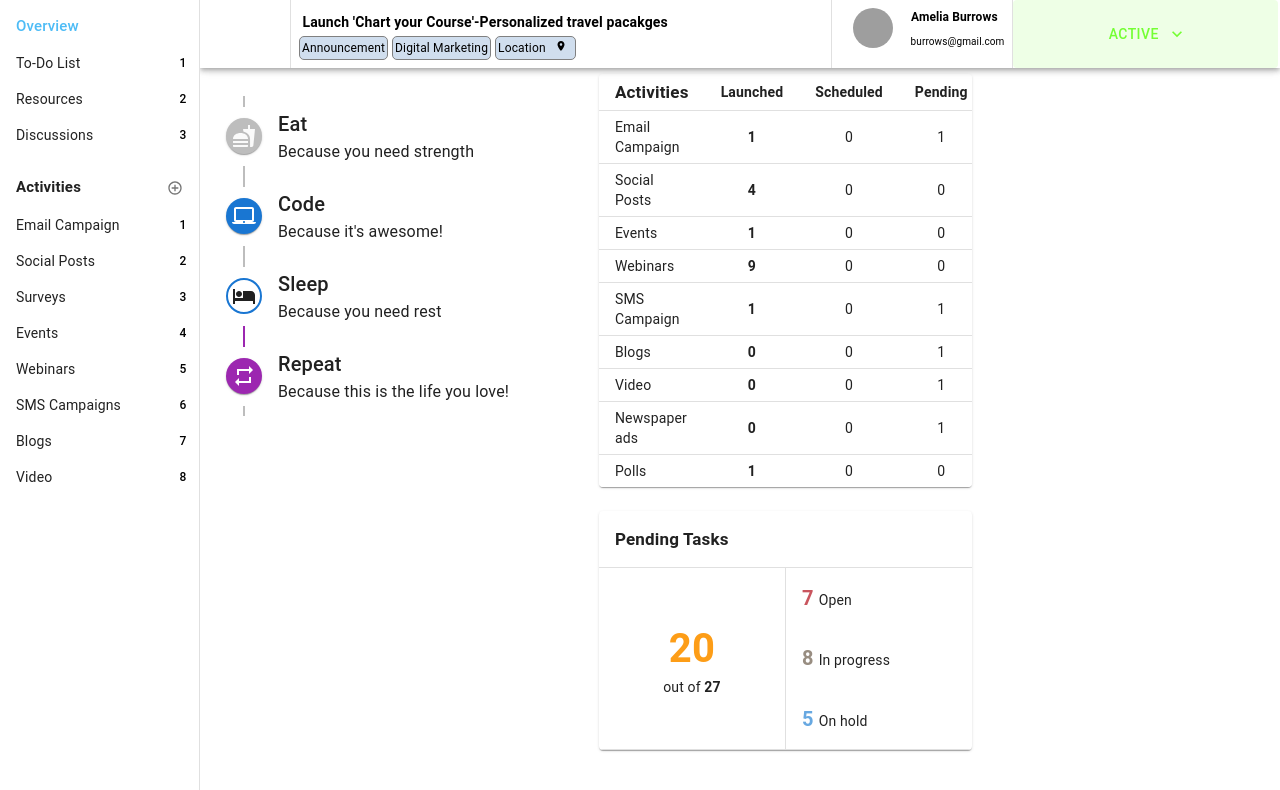
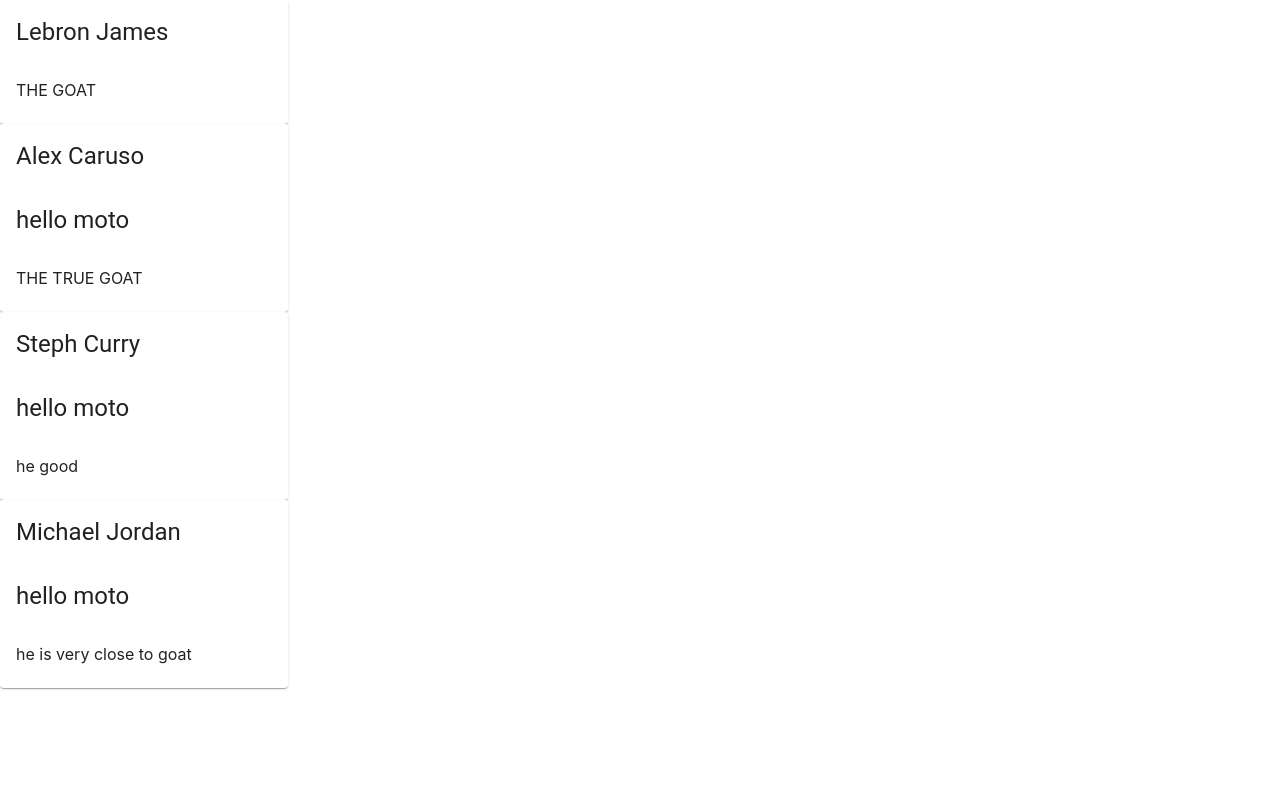
Before and after one commit to jayaramaurigo/aurigo-campaign-manager-app, a React (Create React App) app in the folder campaign-manager-frontend/: page / in a window 1280 px wide. Shown: the top 790 px of the page. Built offline with nearby package versions, Linux system fonts and the light colour scheme; grey boxes are pictures that could not be loaded.

Commit message:
Adding template for cards in TimeLine

```diff
--- /dev/null
+++ b/campaign-manager-frontend/src/components/EventCardTemplate.tsx
@@ -0,0 +1,94 @@
+import * as React from 'react';
+import Box from '@mui/material/Box';
+import Card from '@mui/material/Card';
+import CardActions from '@mui/material/CardActions';
+import CardContent from '@mui/material/CardContent';
+import Button from '@mui/material/Button';
+import Typography from '@mui/material/Typography';
+import { CardHeader, CardMedia } from '@mui/material';
+
+// export default function BasicCard() {
+//   return (
+//     <Card sx={{ minWidth: 275 }}>
+//       <CardContent>
+//         <Typography sx={{ fontSize: 14 }} color="text.secondary" gutterBottom>
+//           Word of the Day
+//         </Typography>
+//         <Typography variant="h5" component="div">
+//           benevolent
+//         </Typography>
+//         <Typography sx={{ mb: 1.5 }} color="text.secondary">
+//           adjective
+//         </Typography>
+//         <Typography variant="body2">
+//           well meaning and kindly.
+//           <br />
+//           {'"a benevolent smile"'}
+//         </Typography>
+//       </CardContent>
+//       <CardActions>
+//         <Button size="small">Learn More</Button>
+//       </CardActions>
+//     </Card>
+//   );
+// }
+
+const MoreDeets = () => {
+    const cardInfo = [
+      {
+        title: "Lebron James",
+        isHead: true,
+        subTitle: "",
+        text: "THE GOAT",
+      },
+      {
+        title: "Alex Caruso",
+        isHead: false,
+        subTitle: "hello moto",
+        text: "THE TRUE GOAT",
+      },
+      {
+        title: "Steph Curry",
+        isHead: false,
+        subTitle: "hello moto",
+        text: "he good",
+      },
+      {
+        title: "Michael Jordan",
+        isHead: false,
+        subTitle: "hello moto",
+        text: "he is very close to goat",
+      },
+    ];
+
+    const renderCard = (card: { title: string; isHead: any; subTitle: string; text: string;}, index: React.Key | null | undefined) => {
+      return (
+        card.isHead?(
+            <Card style={{ width: "18rem" }} key={index} className="box">
+                <CardHeader title={card.title}/>
+                <CardContent>
+                    {card.text}
+                </CardContent>
+            </Card>
+        )
+        :
+        (
+            <Card style={{ width: "18rem" }} key={index} className="box">
+                <CardHeader title={card.title}/>
+                <CardContent>
+                    <Typography variant='h5'>
+                        {card.subTitle}
+                    </Typography>
+                </CardContent>
+                <CardContent>
+                    {card.text}
+                </CardContent>
+            </Card>
+        )
+      );
+    };
+
+    return <div className="grid">{cardInfo.map(renderCard)}</div>;
+  };
+
+export default MoreDeets;
--- a/campaign-manager-frontend/src/components/TimeLine.tsx
+++ b/campaign-manager-frontend/src/components/TimeLine.tsx
@@ -1,9 +1,3 @@
-// import React from "react";
-
-// export default function TimeLine(){
-//     return <>TimeLine</>;
-// };
-
 import * as React from 'react';
 import Timeline from '@mui/lab/Timeline';
 import TimelineItem from '@mui/lab/TimelineItem';
@@ -18,6 +12,16 @@ import HotelIcon from '@mui/icons-material/Hotel';
 import RepeatIcon from '@mui/icons-material/Repeat';
 import Typography from '@mui/material/Typography';
 import { timelineItemClasses } from '@mui/lab/TimelineItem';
+
+function createData(
+    title: string,
+    isHead: boolean,
+    subTitle: string,
+    text: string,
+    icon: string,
+) {
+    return { title, isHead, subTitle, text, icon};
+}
 
 export default function CustomizedTimeLine() {
   return (
--- a/campaign-manager-frontend/src/components/homepage.tsx
+++ b/campaign-manager-frontend/src/components/homepage.tsx
@@ -9,40 +9,42 @@ import Grid from '@mui/material/Grid';
 import CssBaseline from '@mui/material/CssBaseline';
 import Toolbar from '@mui/material/Toolbar';
 import TimeLine from "./TimeLine";
+import BasicCard from "./EventCardTemplate";
 export default function Homepage(){
   return(
-    <Box  sx={{
-      display: 'flex',
-      alignItems: 'flex-start',
-      flexDirection: 'row',
-      p: 0.75,
-      m: 0.5,
-      bgcolor: 'background.paper',
-      borderRadius: 1,
-    }}>
-      <CssBaseline />
-      <CampaignBanner/>
-      <NavBar/>
-      <Box>
-        <Toolbar />
+    // <Box  sx={{
+    //   display: 'flex',
+    //   alignItems: 'flex-start',
+    //   flexDirection: 'row',
+    //   p: 0.75,
+    //   m: 0.5,
+    //   bgcolor: 'background.paper',
+    //   borderRadius: 1,
+    // }}>
+    //   <CssBaseline />
+    //   <CampaignBanner/>
+    //   <NavBar/>
+    //   <Box>
+    //     <Toolbar />
 
-        <Grid container  spacing={2}>
-          <Grid item xs={6}>
-            <Grid item xs={12} height={'100%'}>
-              {/* <Activities/> */}
-              <TimeLine/>
-            </Grid>
-          </Grid>
-          <Grid item md={6}>
-            <Grid item  xs={2} md={12}>
-              <Activities/>
-            </Grid>
-            <br></br>
-            <Grid item xs={2} md={12}>
-              <PendingTasks/>
-            </Grid>
-          </Grid>
-        </Grid>
-      </Box>
-    </Box>
+    //     <Grid container  spacing={2}>
+    //       <Grid item xs={6}>
+    //         <Grid item xs={12} height={'100%'}>
+    //           {/* <Activities/> */}
+    //           <TimeLine/>
+    //         </Grid>
+    //       </Grid>
+    //       <Grid item md={6}>
+    //         <Grid item  xs={2} md={12}>
+    //           <Activities/>
+    //         </Grid>
+    //         <br></br>
+    //         <Grid item xs={2} md={12}>
+    //           <PendingTasks/>
+    //         </Grid>
+    //       </Grid>
+    //     </Grid>
+    //   </Box>
+    // </Box>
+    <BasicCard/>
 )};
```
